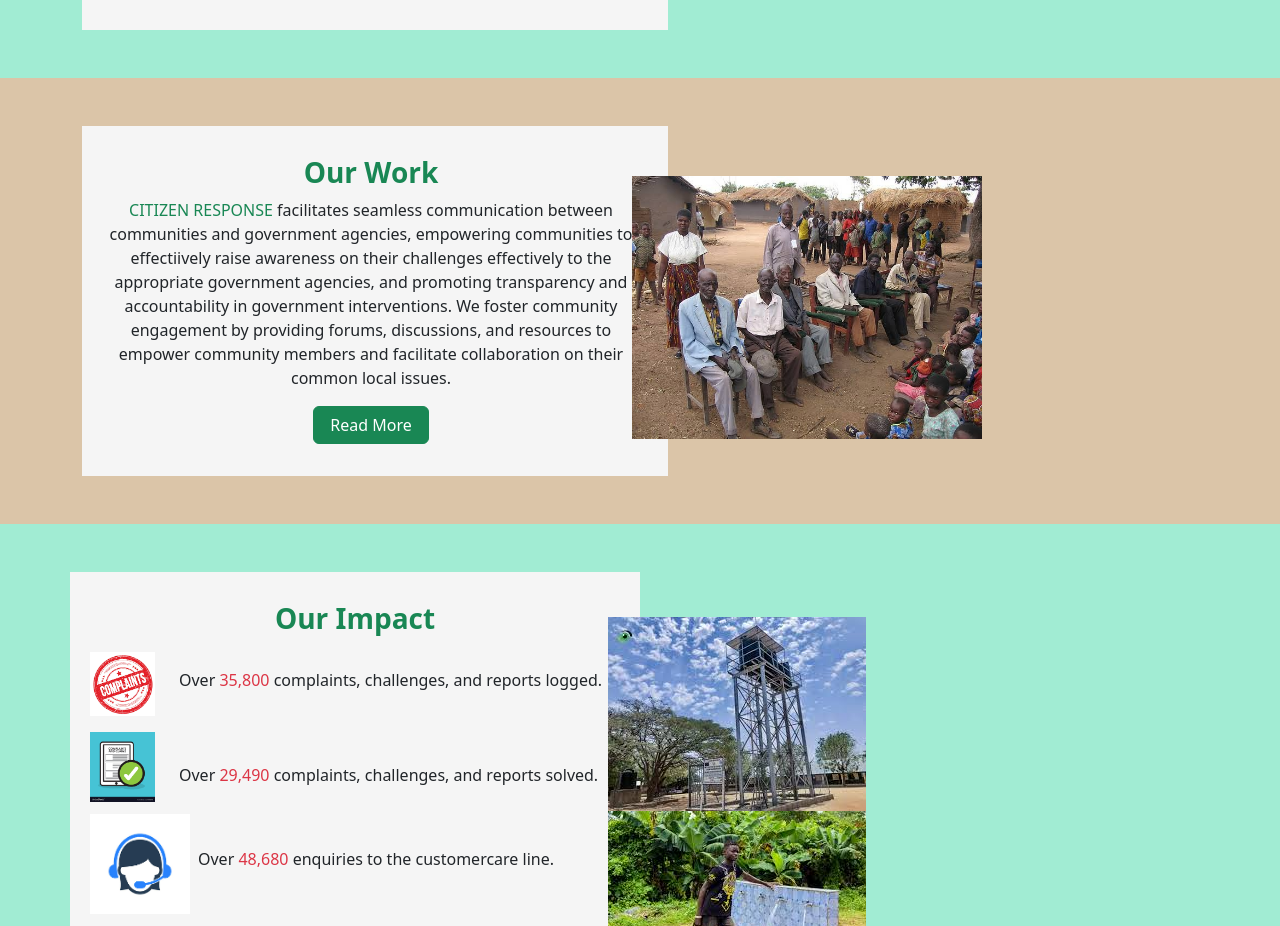
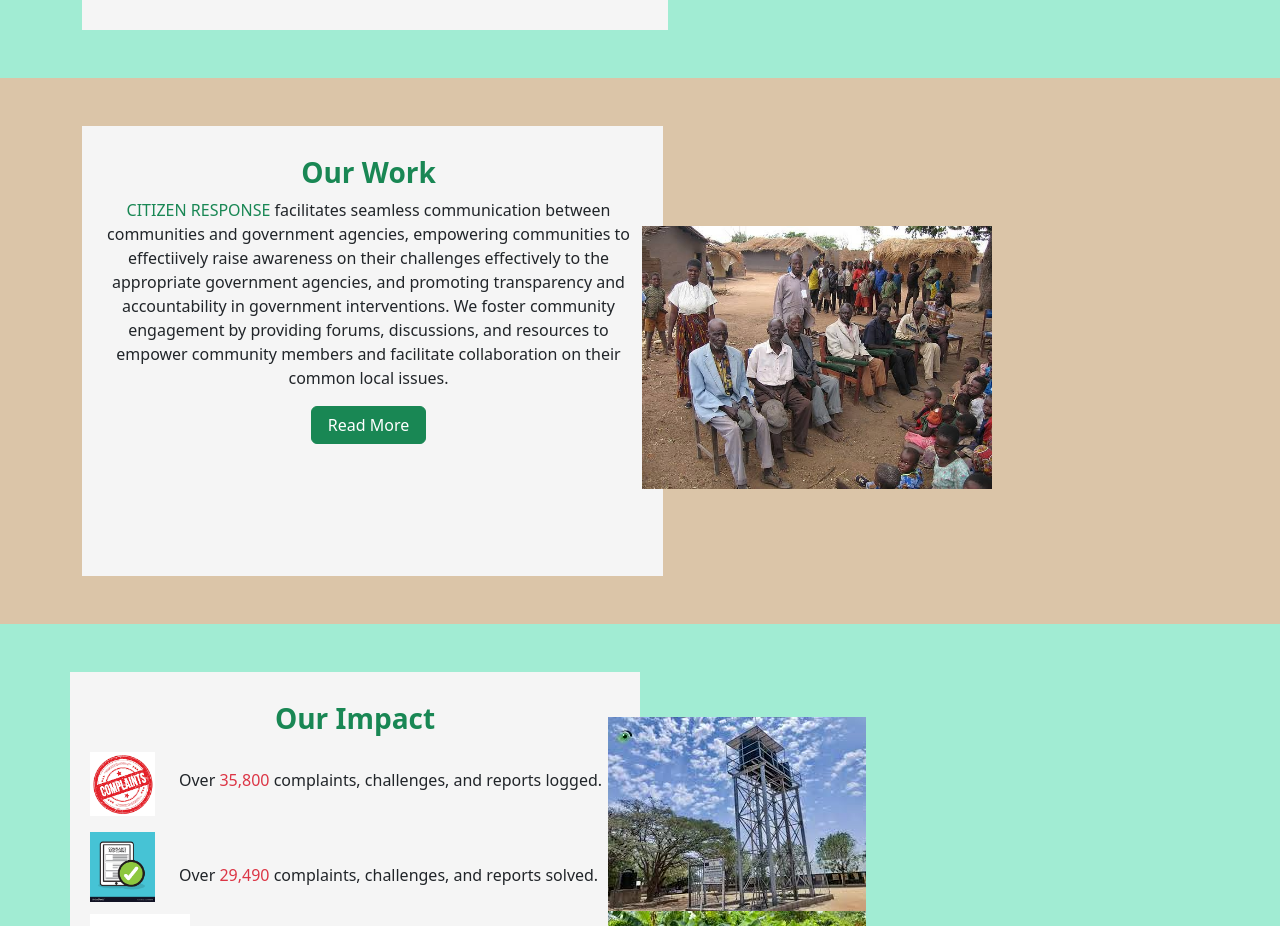
Before and after one commit to Southgate67/CITIZEN-RESPONSE-APP, a React (Vite) app: page / in a window 1280 px wide. Shown: the part 1920-2846 px from the top of the page. Built offline with nearby package versions, Linux system fonts and the light colour scheme.

Commit message:
fourth commit

```diff
--- a/src/index.css
+++ b/src/index.css
@@ -70,17 +70,17 @@ h1{
 
 .workArea{
     background-color: whitesmoke;
-    height: 350px;
-    margin-right: -40px;
+    height: 450px;
+    margin-right: -35px;
     padding-top: 30px;
     padding-right: 2rem;
     padding-left: 1.5rem;
 }
 
 .workImage{
-    padding-top: 50px;
+    padding-top: 100px;
     width: 350px;
-    margin-left: -20px;
+    margin-left: -10px;
     z-index: 50;
     position: relative;
 }
```
